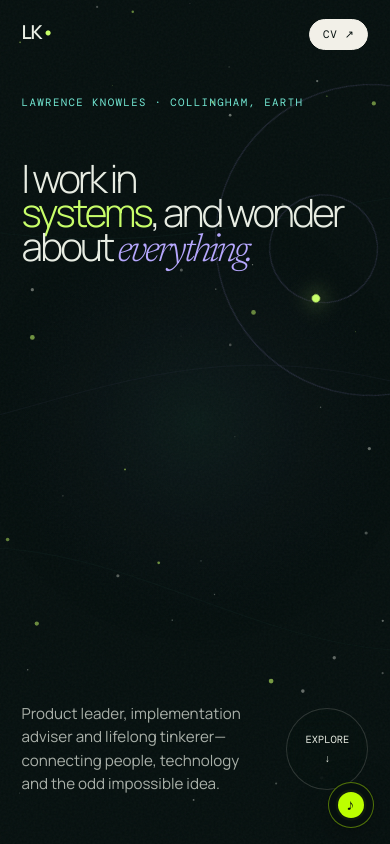
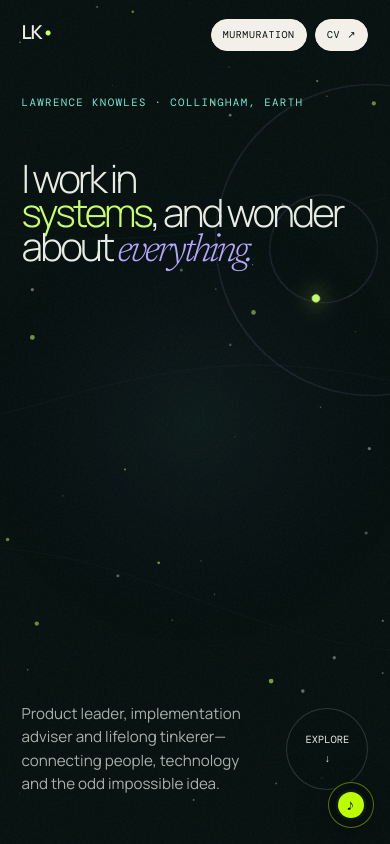
Before and after one commit to lozknowles/lozknowles.com, a plain HTML site: page index.html in a window 390 px wide. Shown: the top 844 px of the page. Drawn offline with nearby package versions, Linux system fonts and the light colour scheme; a web font is replaced by a local one.

Commit message:
Restore Murmuration mobile navigation (#8)
Add a mobile-only Murmuration navigation action beside CV, retain the desktop navigation, and size both actions for narrow phones.

```diff
--- a/assets/cv.css
+++ b/assets/cv.css
@@ -2,6 +2,10 @@
   display: flex;
   align-items: center;
   gap: 1.25rem;
+}
+
+.mobile-murmuration-link {
+  display: none;
 }
 
 .cv-popup-link {
@@ -54,14 +58,37 @@
     top: 1.2rem;
     right: var(--pad);
     display: flex !important;
+    gap: 0.5rem;
     margin-left: auto;
     isolation: isolate;
   }
 
+  .mobile-murmuration-link,
   .cv-popup-link {
+    display: inline-flex;
+    align-items: center;
+    min-height: 2rem;
+    padding: 0.5rem 0.7rem;
     border-color: #f2f0e8;
+    border: 1px solid #f2f0e8;
+    border-radius: 999px;
     background: #f2f0e8;
     color: #06100f;
+    font-family: "DM Mono", monospace;
+    font-size: 0.62rem;
+    letter-spacing: 0.06em;
+    line-height: 1;
+    text-decoration: none;
+    text-transform: uppercase;
+  }
+}
+
+@media (max-width: 380px) {
+  .mobile-murmuration-link,
+  .cv-popup-link {
+    padding-right: 0.55rem;
+    padding-left: 0.55rem;
+    font-size: 0.58rem;
   }
 }
 
--- a/index.html
+++ b/index.html
@@ -26,6 +26,7 @@
         <a href="#contact">Contact</a>
       </nav>
       <div class="nav-actions">
+        <a class="mobile-murmuration-link" href="/murmuration.html">Murmuration</a>
         <a class="cv-popup-link" href="/cv.html" target="lawrence-cv" data-cv-popup>CV <span aria-hidden="true">↗</span></a>
         <a class="signal-link" href="https://www.youtube.com/@LawrenceKnowles-cr9ml" target="_blank" rel="noreferrer">
           <span class="signal-dot"></span> YouTube
```
Also changed, not shown: CHANGELOG.md, README.md.
